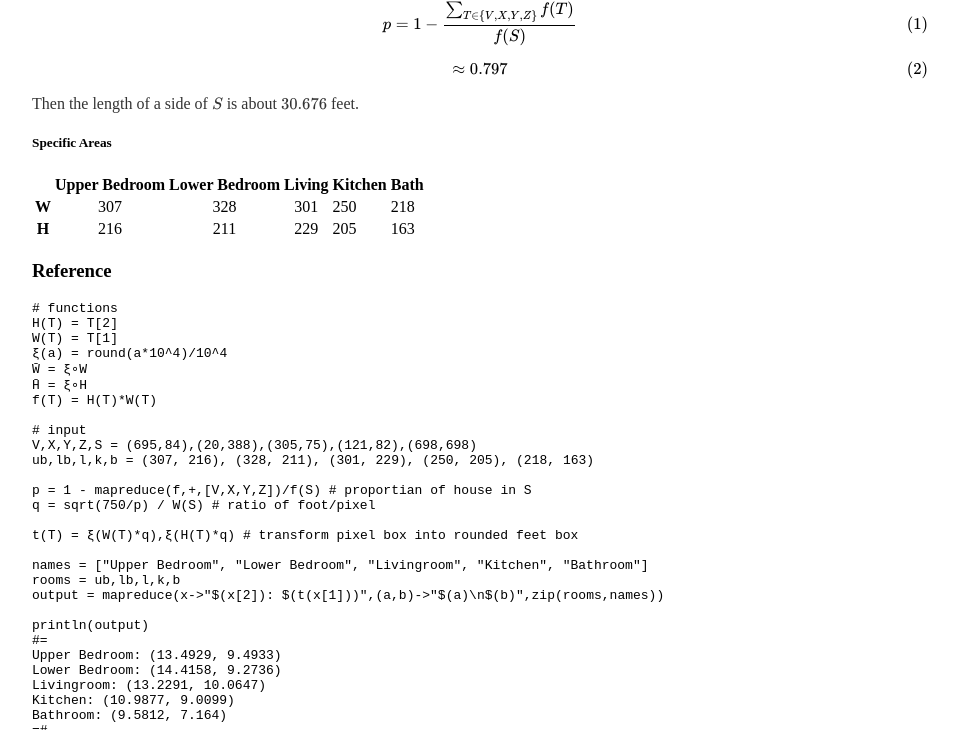
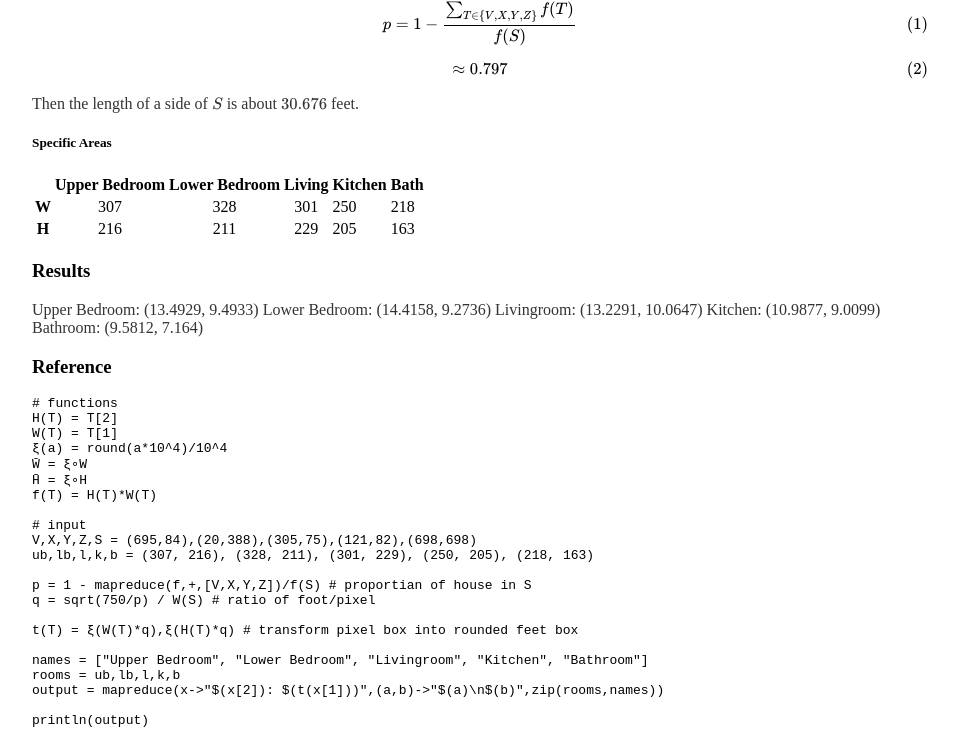
Before and after one commit to tomatrow/NiceHouse, a Jekyll site: the page built from index.md, in a window 1280 px wide and 900 px high, scrolled down 542 px, cut to the strip 0-730 px from the top of the window. Shown: the whole strip, without its empty margins (160-1118 px from the left). Built offline with Jekyll 4.4.1, drawn with Linux system fonts in a browser that asks for light colours; formulas are drawn with MathJax 3.

Commit message:
Add results

````diff
--- a/index.md
+++ b/index.md
@@ -43,6 +43,14 @@ Then the length of a side of $S$ is about $30.676$ feet.
 |**W**| 307 | 328 | 301 | 250 | 218 |
 |**H**| 216 | 211 | 229 | 205 | 163 |
 
+### Results
+
+Upper Bedroom: (13.4929, 9.4933)
+Lower Bedroom: (14.4158, 9.2736)
+Livingroom: (13.2291, 10.0647)
+Kitchen: (10.9877, 9.0099)
+Bathroom: (9.5812, 7.164)
+
 ### Reference
 
 ```julia
````
